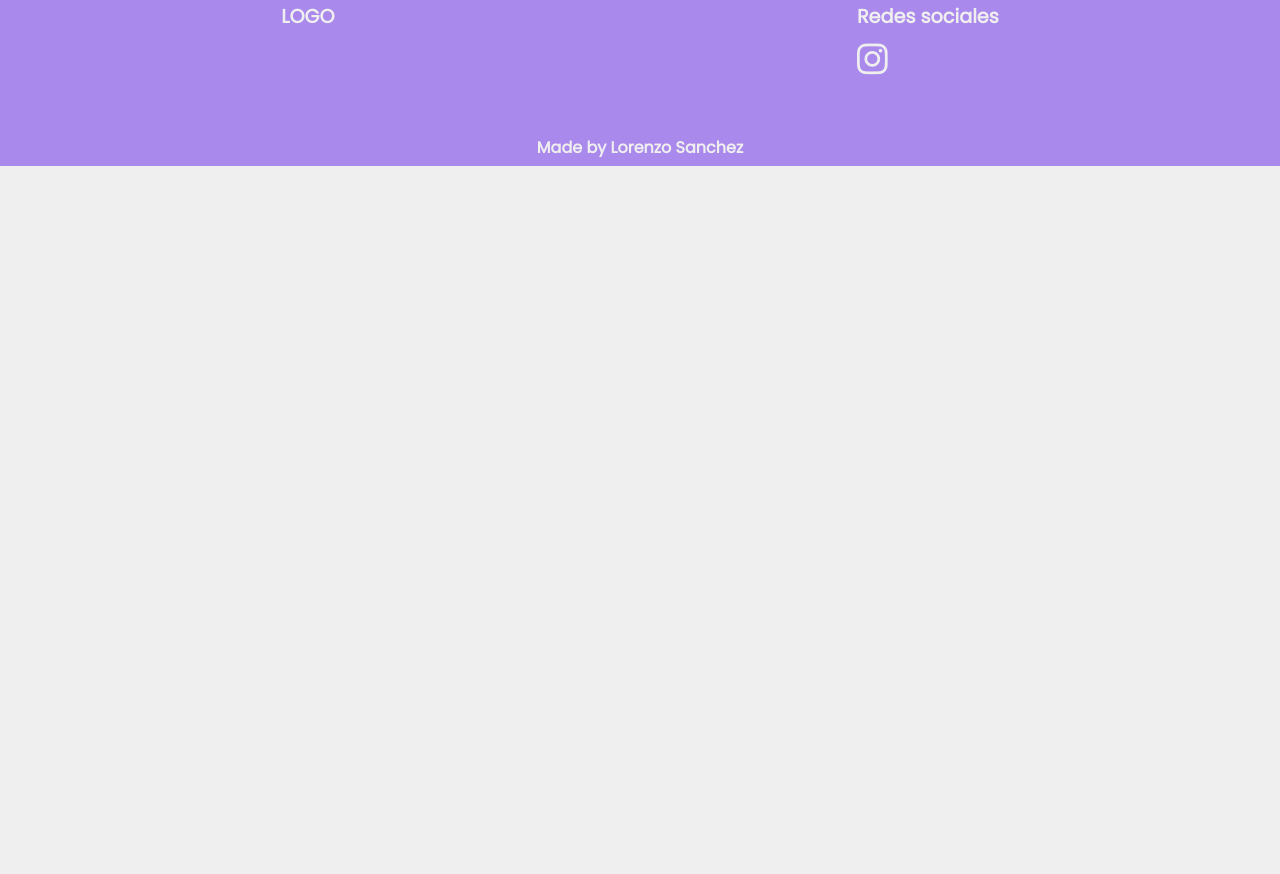
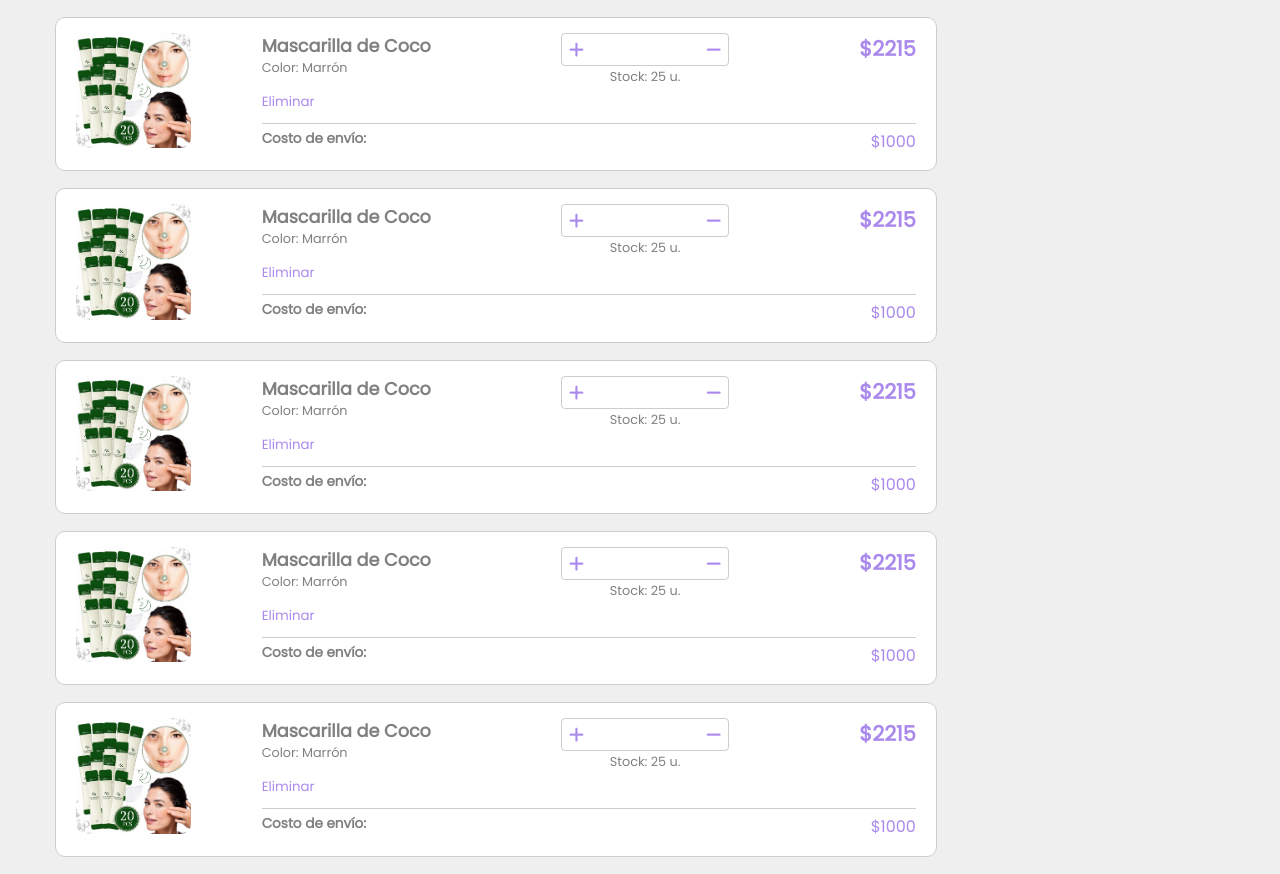
Before and after one commit to lorenzoSanchez97/ShowRoom, a React (Vite) app in the folder ShowRoom-FrontEnd/: page /cart in a window 1280 px wide. Shown: the part 617-1491 px from the top of the page. Before the commit the page ends 800 px from the top, so only its background shows below. Built offline with nearby package versions, Linux system fonts and the light colour scheme.

Commit message:
Acomodo carrito para que se vean bien los productos

```diff
--- a/ShowRoom-FrontEnd/src/components/Cart/Cart.jsx
+++ b/ShowRoom-FrontEnd/src/components/Cart/Cart.jsx
@@ -8,7 +8,18 @@ function Cart() {
         <main>
             <SectionTitle title={"Tu carrito de compras"} />
             <div className="carrito-main-container">
+                <section className="cart-products-container">
                 <CartProduct />
+                <CartProduct />
+                <CartProduct />
+                <CartProduct />
+                <CartProduct />
+                <CartProduct />
+                <CartProduct />
+                <CartProduct />
+                <CartProduct />
+                <CartProduct />
+                </section>
                 <section className="resumen">
                     <h1>Resumen</h1>
                     <div className="resumen-info-container">
--- a/ShowRoom-FrontEnd/src/components/Cart/cart.css
+++ b/ShowRoom-FrontEnd/src/components/Cart/cart.css
@@ -2,6 +2,12 @@
     display: flex;
     flex-direction: row;
     gap: 10px;
+}
+
+.cart-products-container {
+    display: flex;
+    flex-direction: column;
+    gap: 17px;
 }
 
 .resumen {
```
